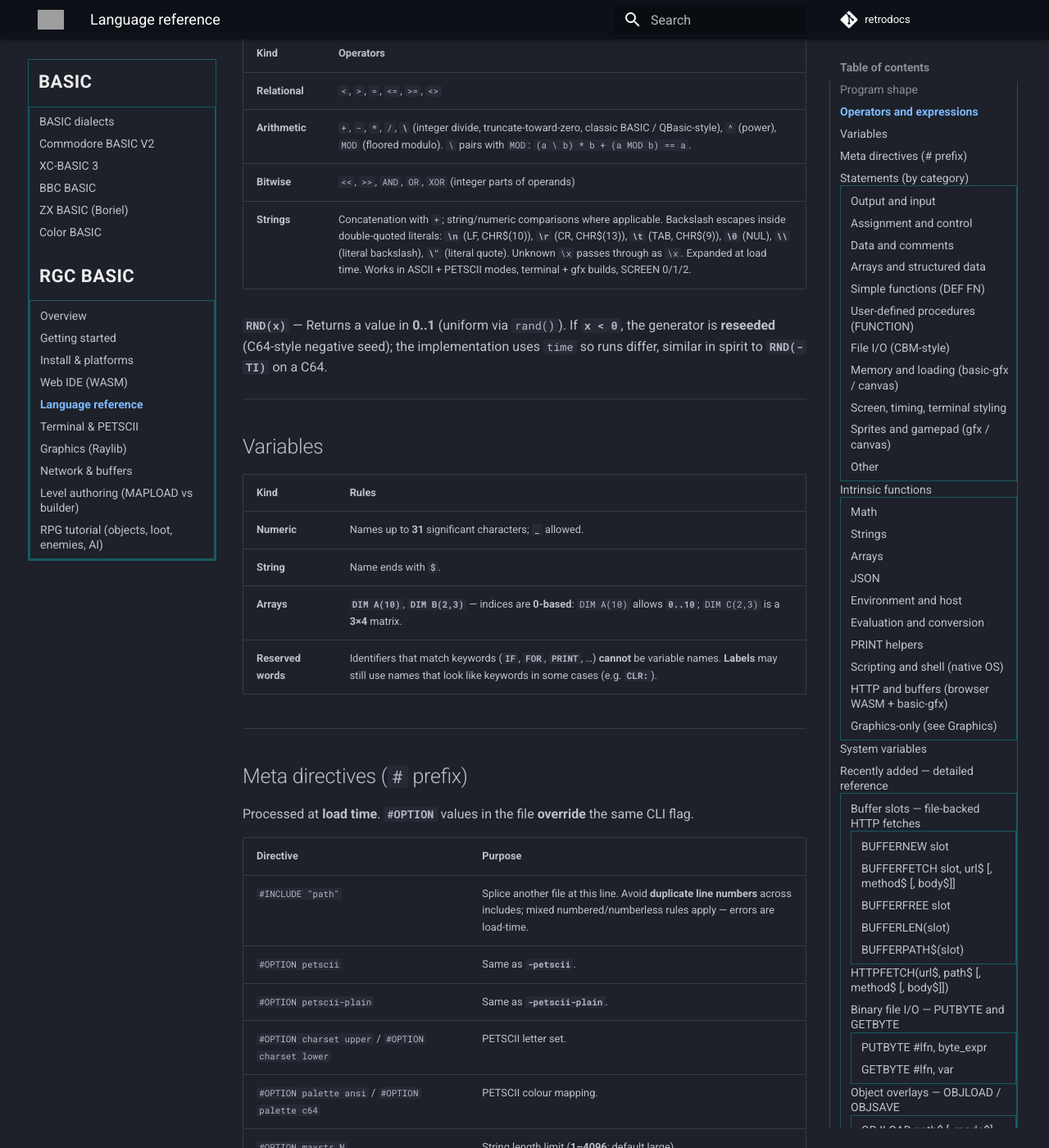
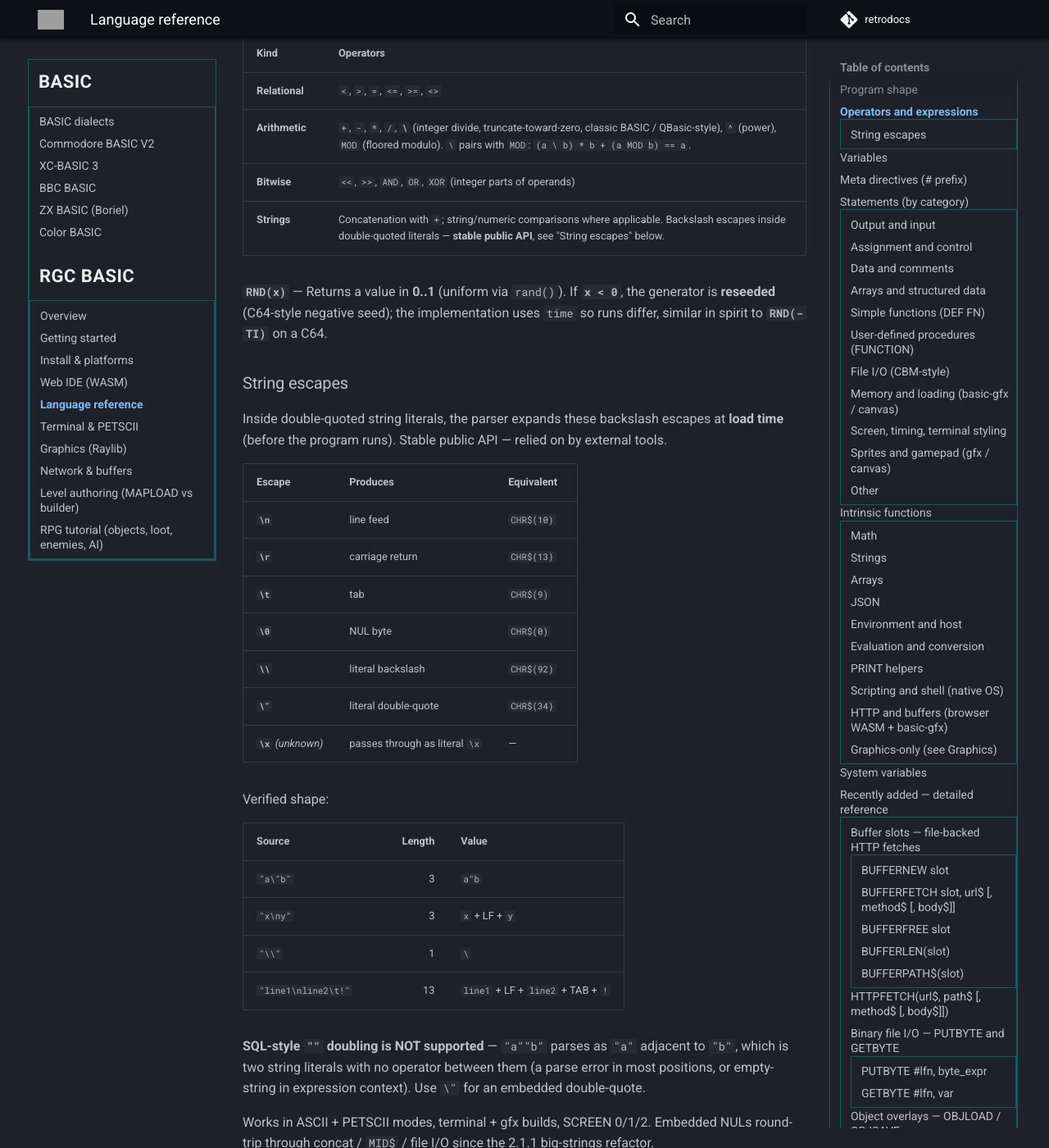
Before and after one commit to omiq/retrodocs, an MkDocs documentation site: the page built from docs/basic/rgc-basic/language.md, in a window 1280 px wide and 1400 px high, scrolled down 915 px. Shown: the whole window at 82% size. Built offline with MkDocs 1.6.1 and Material for MkDocs 9.7.7, drawn with Linux system fonts in a browser that asks for light colours; comment, search, counter and statistics services are not loaded; some of the changed text lies outside the part shown; grey boxes are pictures that could not be loaded.

Commit message:
rgc-basic: document RGCVERSION$() + promote string escapes to stable API
Companion to rgc-basic commit 0789a5d.

- New RGCVERSION$() row in the host/diagnostics function table. Returns
  the build's "<version> (<build-date>) <variant>" string. Notes the
  matching host-side ccall export basic_get_version() for JS hosts.

- New dedicated "String escapes" subsection. Backslash escapes (\n, \r,
  \t, \0, \\, \") were already shipped and one-liner-documented in the
  Strings operators row, but the Haversack triage flagged them as
  needing a clear public-API confirmation. Now: table of escapes
  (including unknown-passthrough behaviour), verified-shape examples
  (the Haversack-tested matrix), and an explicit note that SQL-style ""
  doubling is NOT supported — use \" for an embedded double-quote.

  Promotes to stable public API. External tools can rely on these going
  forward.

```diff
--- a/docs/basic/rgc-basic/language.md
+++ b/docs/basic/rgc-basic/language.md
@@ -25,9 +25,36 @@ This page documents **statements, functions, directives, and system variables**
 | **Relational** | `<`, `>`, `=`, `<=`, `>=`, `<>` |
 | **Arithmetic** | `+`, `-`, `*`, `/`, **`\`** (integer divide, truncate-toward-zero, classic BASIC / QBasic-style), `^` (power), `MOD` (floored modulo). `\` pairs with `MOD`: `(a \ b) * b + (a MOD b) == a`. |
 | **Bitwise** | `<<`, `>>`, `AND`, `OR`, `XOR` (integer parts of operands) |
-| **Strings** | Concatenation with `+`; string/numeric comparisons where applicable. Backslash escapes inside double-quoted literals: **`\n`** (LF, CHR$(10)), **`\r`** (CR, CHR$(13)), **`\t`** (TAB, CHR$(9)), **`\0`** (NUL), **`\\`** (literal backslash), **`\"`** (literal quote). Unknown `\x` passes through as `\x`. Expanded at load time. Works in ASCII + PETSCII modes, terminal + gfx builds, SCREEN 0/1/2. |
+| **Strings** | Concatenation with `+`; string/numeric comparisons where applicable. Backslash escapes inside double-quoted literals — **stable public API**, see "String escapes" below. |
 
 **`RND(x)`** — Returns a value in **0..1** (uniform via `rand()`). If **`x < 0`**, the generator is **reseeded** (C64-style negative seed); the implementation uses `time` so runs differ, similar in spirit to **`RND(-TI)`** on a C64.
+
+### String escapes
+
+Inside double-quoted string literals, the parser expands these backslash escapes at **load time** (before the program runs). Stable public API — relied on by external tools.
+
+| Escape | Produces | Equivalent |
+|--------|----------|------------|
+| **`\n`** | line feed | `CHR$(10)` |
+| **`\r`** | carriage return | `CHR$(13)` |
+| **`\t`** | tab | `CHR$(9)` |
+| **`\0`** | NUL byte | `CHR$(0)` |
+| **`\\`** | literal backslash | `CHR$(92)` |
+| **`\"`** | literal double-quote | `CHR$(34)` |
+| **`\x`** *(unknown)* | passes through as literal `\x` | — |
+
+Verified shape:
+
+| Source | Length | Value |
+|--------|-------:|-------|
+| `"a\"b"` | 3 | `a"b` |
+| `"x\ny"` | 3 | `x` + LF + `y` |
+| `"\\"` | 1 | `\` |
+| `"line1\nline2\t!"` | 13 | `line1` + LF + `line2` + TAB + `!` |
+
+**SQL-style `""` doubling is NOT supported** — `"a""b"` parses as `"a"` adjacent to `"b"`, which is two string literals with no operator between them (a parse error in most positions, or empty-string in expression context). Use `\"` for an embedded double-quote.
+
+Works in ASCII + PETSCII modes, terminal + gfx builds, SCREEN 0/1/2. Embedded NULs round-trip through concat / `MID$` / file I/O since the 2.1.1 big-strings refactor.
 
 ---
 
@@ -255,6 +282,7 @@ Parentheses are required where shown. String functions use a trailing **`$`** in
 | **`DIR path$ INTO arr$ [, count]`** | Statement form: populate a 1-D string array (must be DIMmed) with filenames and optionally assign the count. Mirrors `SPLIT … INTO arr$ [, count]`. |
 | **`TICKUS()`**, **`TICKMS()`** | Monotonic microsecond / millisecond counters. Origin is implementation-defined — differences are meaningful. Native: `clock_gettime(CLOCK_MONOTONIC)`. Browser WASM: `emscripten_get_now()`. |
 | **`PLATFORM$()`** | Host string — see [Web IDE](web-ide.md#platform-and-capabilities) for **browser** vs native. |
+| **`RGCVERSION$()`** *(2.1.2)* | Build's version + date + variant, e.g. `"v2.1.1-23-gabc1234 (2026-05-23) basic-wasm"`. Same format as the `-v` / `--version` flag's first line. Tools and tests can branch on minimum version (`IF RGCVERSION$() < "2.1.3-" THEN PRINT "needs 2.1.3+"`). Also exposed as a host-side ccall export `basic_get_version() → string` for JS hosts. |
 
 ### Evaluation and conversion
 
```
